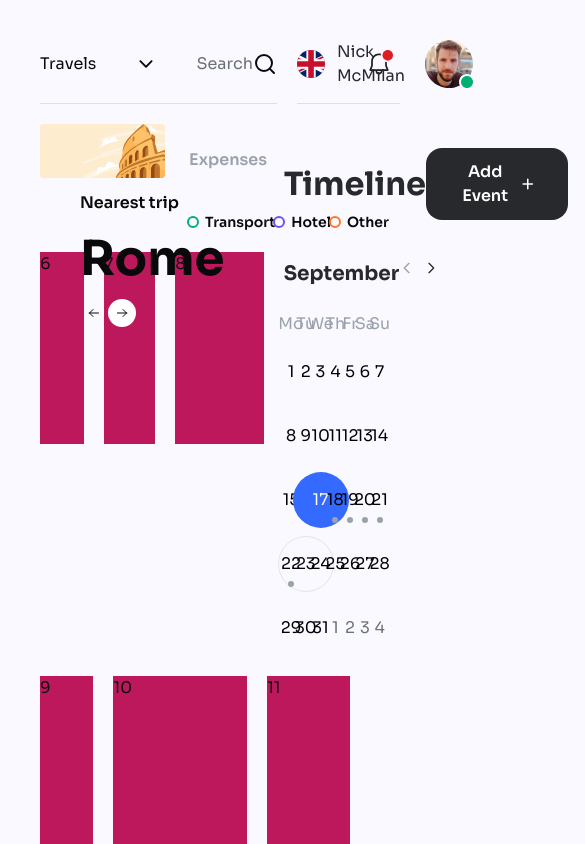
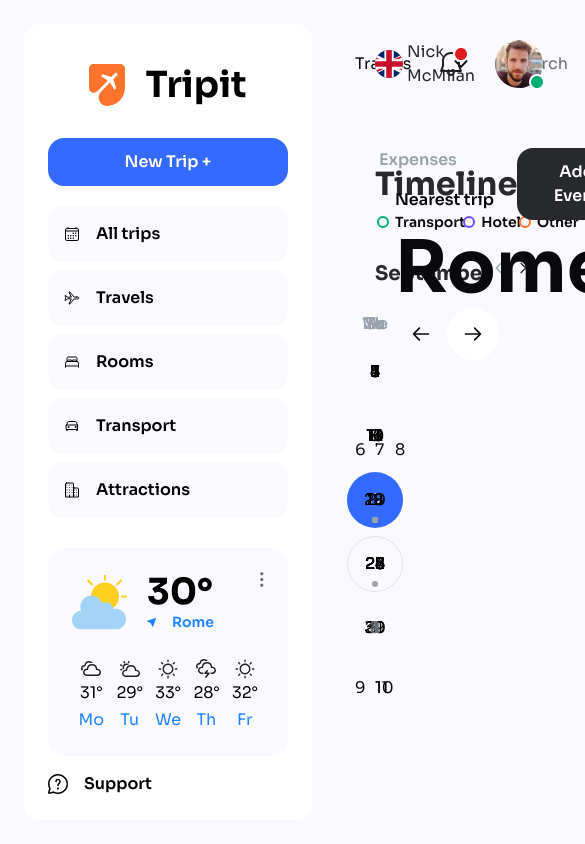
Before and after one commit to rasvanjaya21/tripit-nextjs, a Next.js app: page /admin in a window 390 px wide. Shown: the top 844 px of the page, 585 px wide, since content can reach past the window. Built offline with nearby package versions, Linux system fonts and the light colour scheme.

Commit message:
removed: responsive design

```diff
--- a/src/app/admin/layout.js
+++ b/src/app/admin/layout.js
@@ -4,7 +4,7 @@
 	return (
 		<div>
 			<SideBar />
-			<main className="flex h-screen flex-col pl-10 lg:pl-[355px] pr-10 pt-6">
+			<main className="flex h-screen flex-col pl-[355px] pr-10 pt-6">
 				{children}
 			</main>
 		</div>
--- a/src/components/featured/featured.js
+++ b/src/components/featured/featured.js
@@ -5,27 +5,35 @@
 
 function Featured({ name, tripImage, onClickPrev, onClickNext }) {
 	return (
-		<div className="relative rounded-2xl">
-			<Image
+		<div className="relative rounded-2xl pt-6">
+			{/* <Image
 				alt=""
 				loading="lazy"
 				src={tripImage}
 				height={329}
 				width={765}
-				className="relative w-full h-full bg-contain"
-			/>
+				className="relative h-20"
+			/> */}
 
-			<div className="absolute left-10 top-[67px]">
+			<div
+				className={cn(
+					name == datasFromAPI[0].name ? "bg-[#FEECCF]" : "bg-[#CFEDFE]",
+					"bg-contain bg-right-bottom bg-no-repeat font-semibold rounded-2xl h-[270px] w-full"
+					)}
+				style={{ backgroundImage: `url(${tripImage})` }}
+			></div>
+
+			<div className="absolute left-10 top-16">
 				<div className="font-semibold pb-5">Nearest trip</div>
-				<div className="text-5xl 2xl:text-7xl font-bold pb-4 2xl:pb-7">
+				<div className="text-7xl font-bold pb-20">
 					{name}
 				</div>
-				<div className="flex p-2 pl-0 pt-0 text-xs 2xl:text-xl">
+				<div className="absolute bottom-0 flex p-2 pb-6 pl-0 pt-0 text-xl">
 					<button
 						disabled={name === datasFromAPI[0].name}
 						className={cn(
 							name === datasFromAPI[0].name ? "bg-transparent" : "bg-white",
-							"p-2 2xl:p-4 rounded-full"
+							"p-4 rounded-full"
 						)}
 						onClick={onClickPrev}
 					>
@@ -35,7 +43,7 @@
 						disabled={name === datasFromAPI[1].name}
 						className={cn(
 							name === datasFromAPI[1].name ? "bg-transparent" : "bg-white",
-							"p-2 2xl:p-4 rounded-full"
+							"p-4 rounded-full"
 						)}
 						onClick={onClickNext}
 					>
--- a/src/components/header/header-account.js
+++ b/src/components/header/header-account.js
@@ -5,7 +5,7 @@
 function HeaderAccount() {
 	return (
 		<div className="flex justify-between">
-			<div className="flex gap-10 items-center">
+			<div className="flex gap-8 items-center">
 				<Image
 					priority
 					src={"/assets/flag-uk.svg"}
@@ -16,13 +16,13 @@
 				<Image
 					priority
 					src={"/assets/notification-icon.svg"}
-					height={28}
-					width={28}
+					height={32}
+					width={32}
 					alt=""
 				/>
 			</div>
 			<div className="flex items-center gap-5">
-				<div className="text-[#27292C]">Nick McMilan</div>
+				<div className="text-base text-[#27292C]">Nick McMilan</div>
 				<Image
 					priority
 					src={"/assets/avatar-nick.svg"}
--- a/src/components/sidebar/sidebar.js
+++ b/src/components/sidebar/sidebar.js
@@ -11,7 +11,7 @@
 	const segment = useSelectedLayoutSegment();
 	console.log(segment);
 	return (
-		<div className="hidden lg:block p-6 fixed h-screen text-black ">
+		<div className="p-6 fixed h-screen text-black ">
 			<div className="bg-white h-full rounded-2xl p-6 flex flex-col">
 				<Link
 					href={"/admin"}
```
